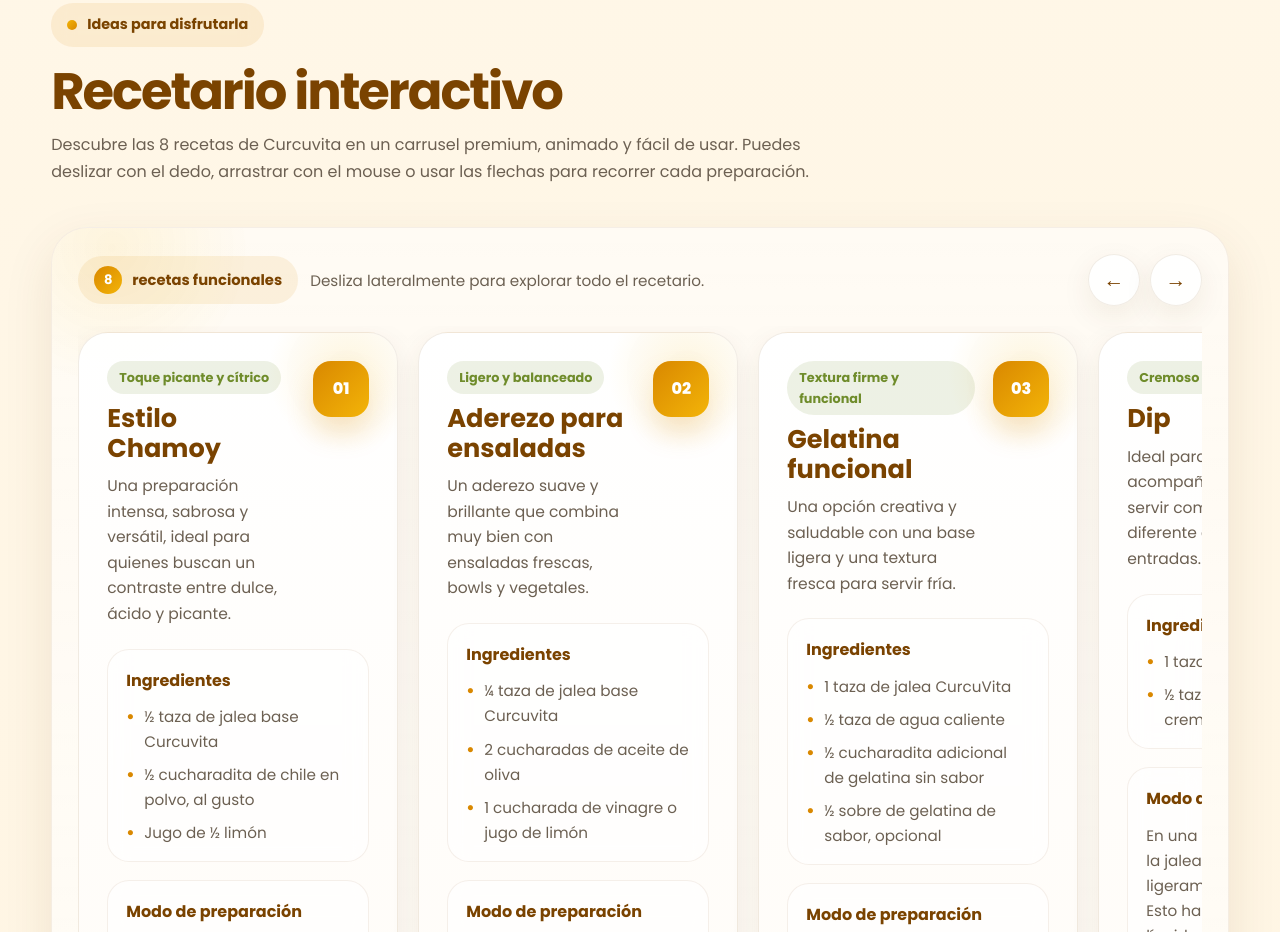
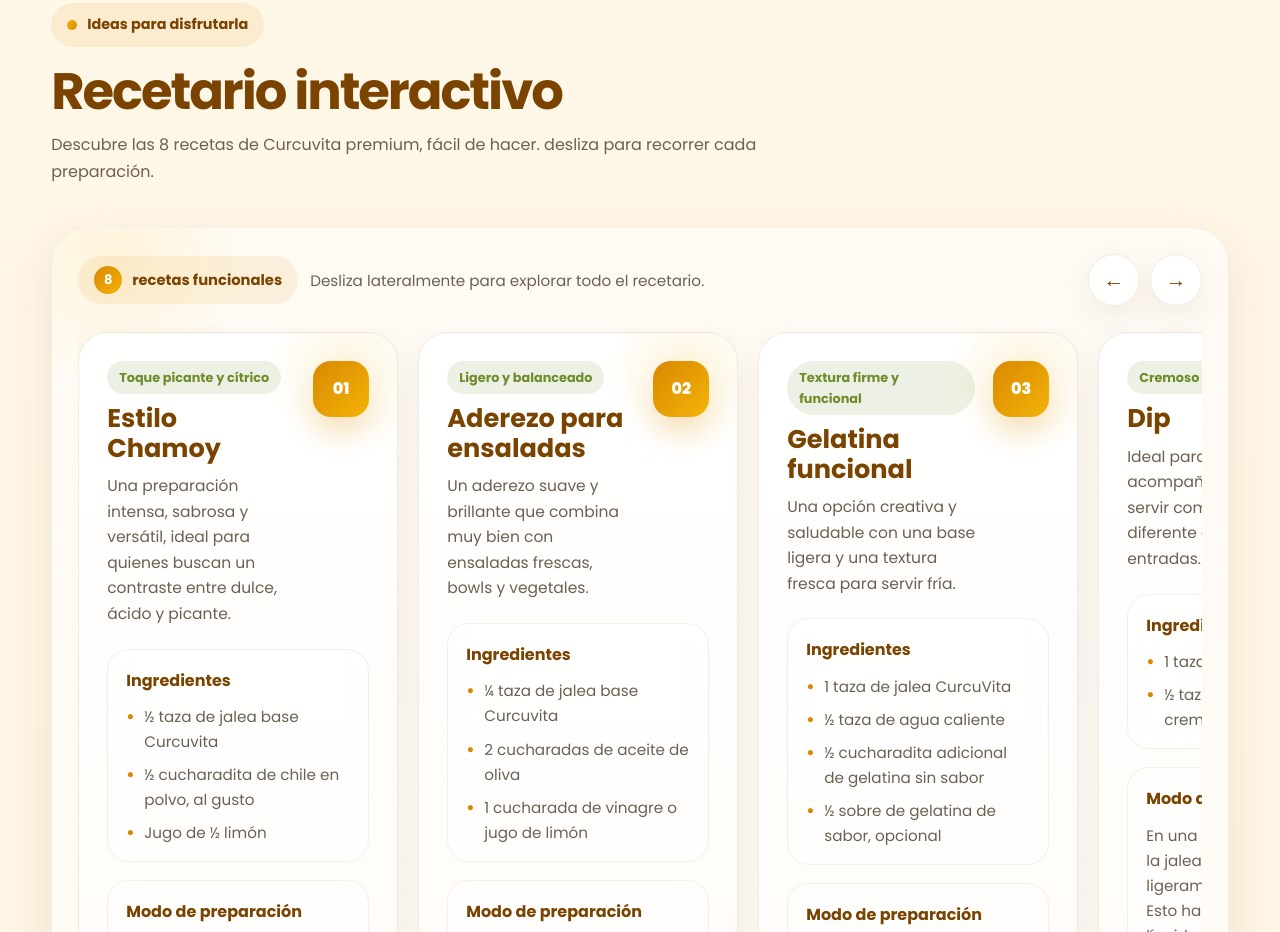
Before and after one commit to Josh181i/curcuvita, a plain HTML site: page index.html in a window 1280 px wide. Shown: the part 4053-4985 px from the top of the page. Drawn offline with Linux system fonts and the light colour scheme.

Commit message:
Update index.html

```diff
--- a/index.html
+++ b/index.html
@@ -1374,7 +1374,7 @@
         <div class="tag fade-in">Ideas para disfrutarla</div>
         <h2 class="section-title fade-in">Recetario interactivo</h2>
         <p class="section-subtitle fade-in">
-          Descubre las 8 recetas de Curcuvita en un carrusel premium, animado y fácil de usar. Puedes deslizar con el dedo, arrastrar con el mouse o usar las flechas para recorrer cada preparación.
+          Descubre las 8 recetas de Curcuvita premium, fácil de hacer. desliza para recorrer cada preparación.
         </p>
 
         <div class="recipes-shell fade-in">
```
